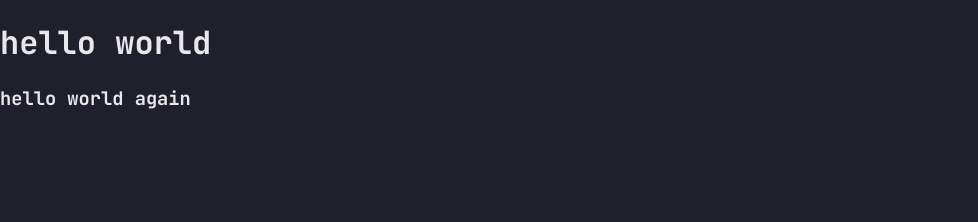
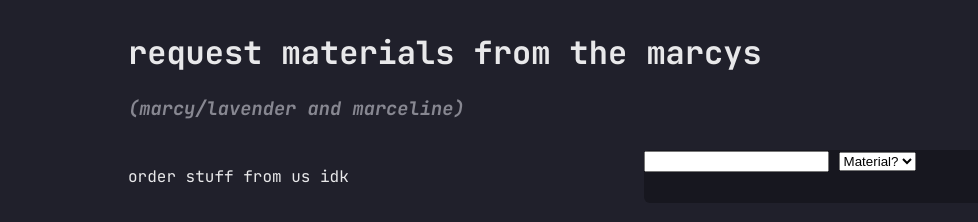
Before and after one commit to Meowcelinee/marcyform, a website built with Parcel: page index.html in a window 1280 px wide. Shown: the whole page, without its empty margins (0-978 px from the left). Built offline with nearby package versions, Linux system fonts and the light colour scheme.

Commit message:
add stuff

```diff
--- a/index.html
+++ b/index.html
@@ -11,8 +11,29 @@
 </head>
 
 <body>
-    <h1>hello world</h1>
-    <h3>hello world again</h3>
+    <div class="header-container">
+        <h1 class="header-text">request materials from the marcys</h1>
+        <h3 class="subheader-text">(marcy/lavender and marceline)</h3>
+    </div>
+
+    <main>
+        <div class="container">
+            <div class="desc-container">
+                <p>
+                    order stuff from us idk
+                </p>
+            </div>
+            <div class="form-container">
+                <form>
+                    <input type="text" />
+                    <select name="material" id="material">
+                        <option value="sponge">Material?</option>
+                        <option value="sponge">Sponge</option>
+                    </select>
+                </form>
+            </div>
+        </div>
+    </main>
 
     <script src="./lib/main.js" type="module"></script>
 </body>
--- a/styles/index.css
+++ b/styles/index.css
@@ -8,3 +8,43 @@ body {
     font-family: 'JetBrains Mono';
     margin: 0;
 }
+
+main {
+    margin: 0 auto;
+}
+
+.header-container {
+    padding: 10px 16px;
+    margin: 0 auto;
+    width: 80%;
+
+    .header-text {
+        color: var(--text-main);
+    }
+
+    .subheader-text {
+        color: var(--more-subtext);
+        font-style: italic;
+    }
+}
+
+.container {
+    display: flex;
+    gap: 8px;
+    margin: 0 auto;
+    width: 80%;
+
+    .desc-container {
+        display: block;
+        margin: 0 auto;
+        width: 50%;
+    }
+
+    .form-container {
+        background-color: var(--bg-form);
+        border-radius: 6px;
+        display: block;
+        margin: 0 auto;
+        width: 50%;
+    }
+}
--- a/styles/vars.css
+++ b/styles/vars.css
@@ -1,7 +1,8 @@
 :root {
     --bg-main: #20202b;
+    --bg-form: #17171f;
+
     --text-main: #e8e8ea;
-
     --subtext: #b1b1b1;
     --more-subtext: #878791;
     --extra-subtext: #676775;
```
